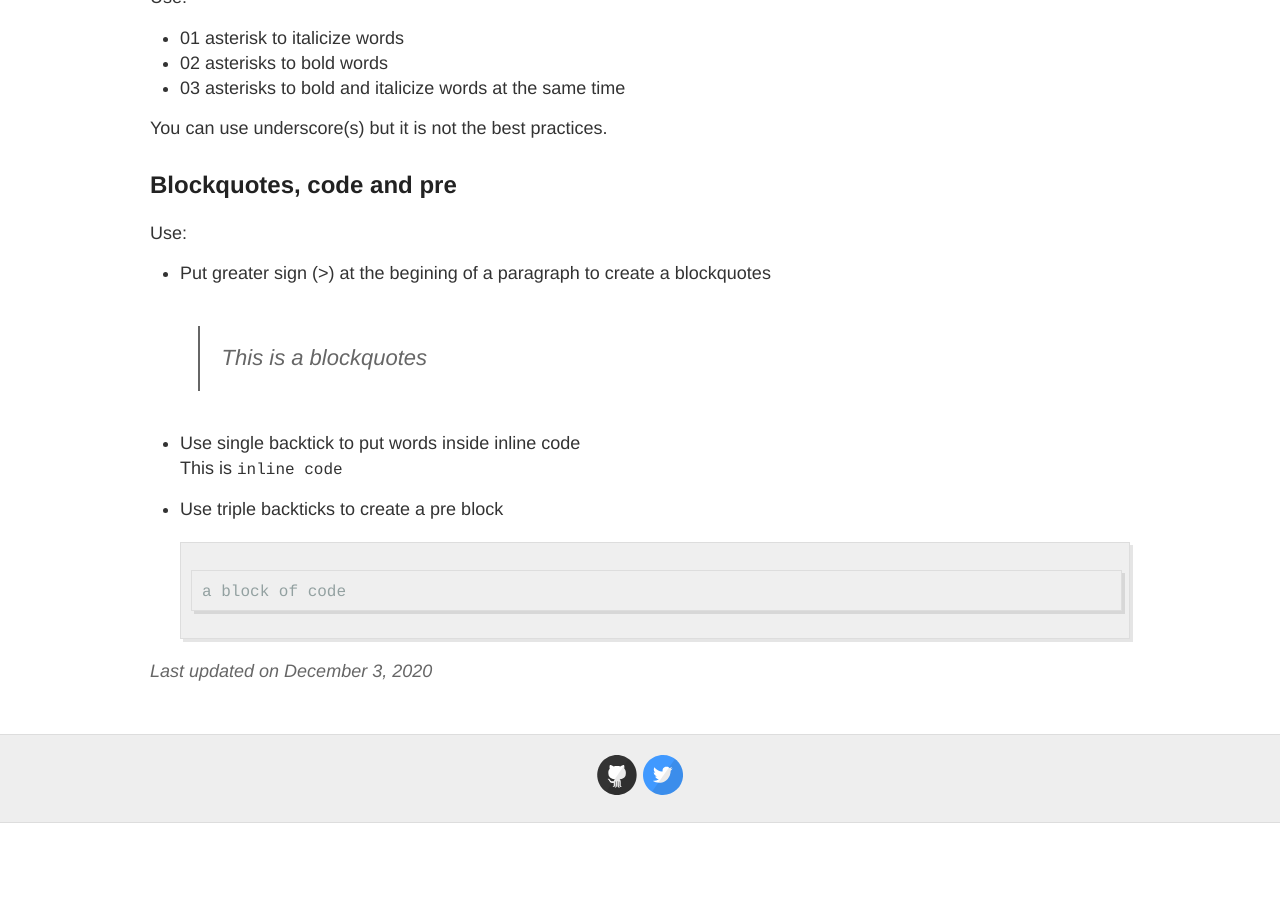
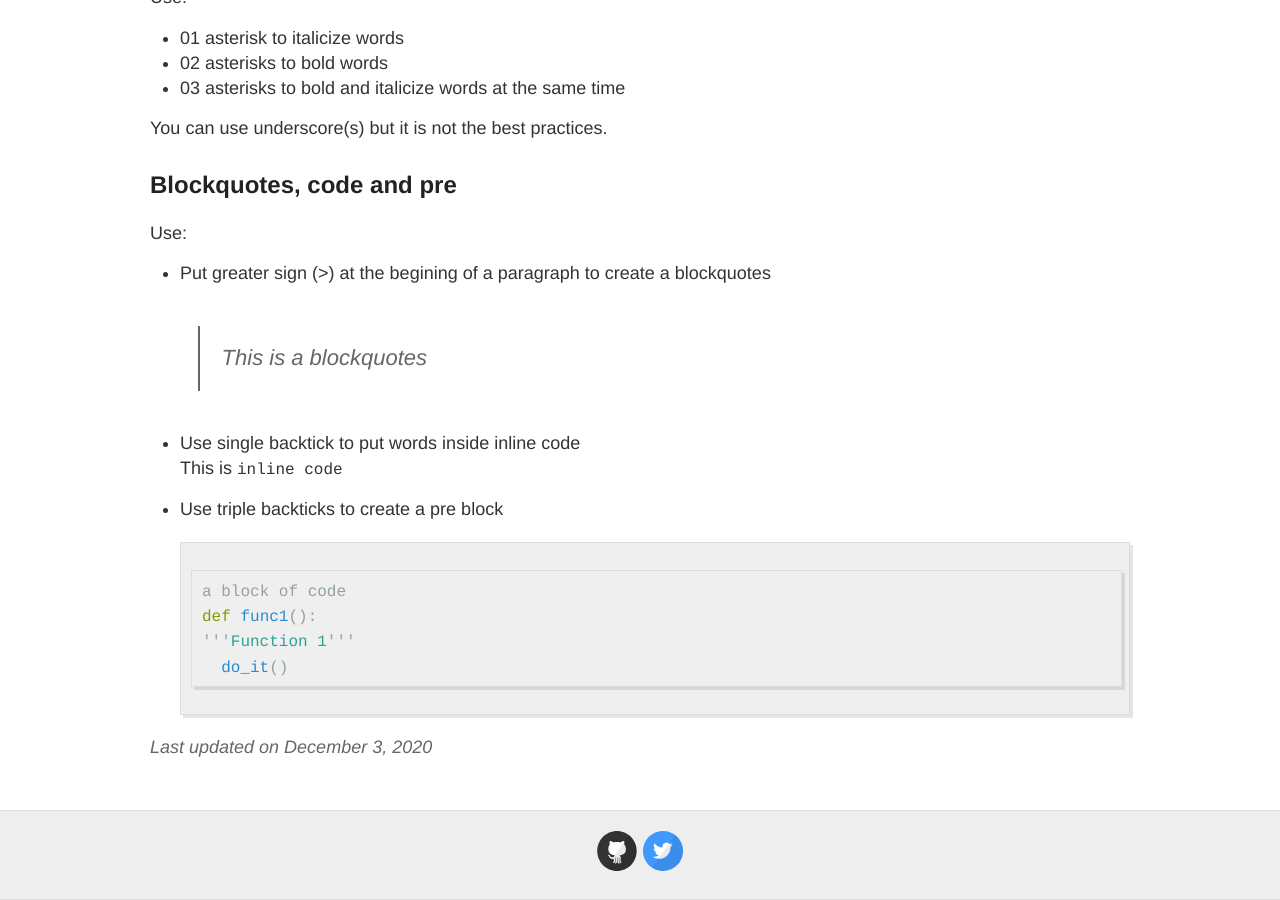
Before and after one commit to loitd/loitd.github.io, a Jekyll site: the page built from _cheatsheets/2020-12-03-markdown-cheatsheet.md, in a window 1280 px wide and 900 px high, scrolled down 893 px. Built offline with Jekyll 4.4.1, drawn with Linux system fonts in a browser that asks for light colours; before the commit the page ends 1716 px from its top, so only the background shows below that.

Commit message:
updated-by-loitd

````diff
--- a/_cheatsheets/2020-12-03-markdown-cheatsheet.md
+++ b/_cheatsheets/2020-12-03-markdown-cheatsheet.md
@@ -39,4 +39,7 @@ This is `inline code`
 - Use triple backticks to create a pre block
 ```python
 a block of code
+def func1():
+'''Function 1'''
+    do_it()
 ```
````
